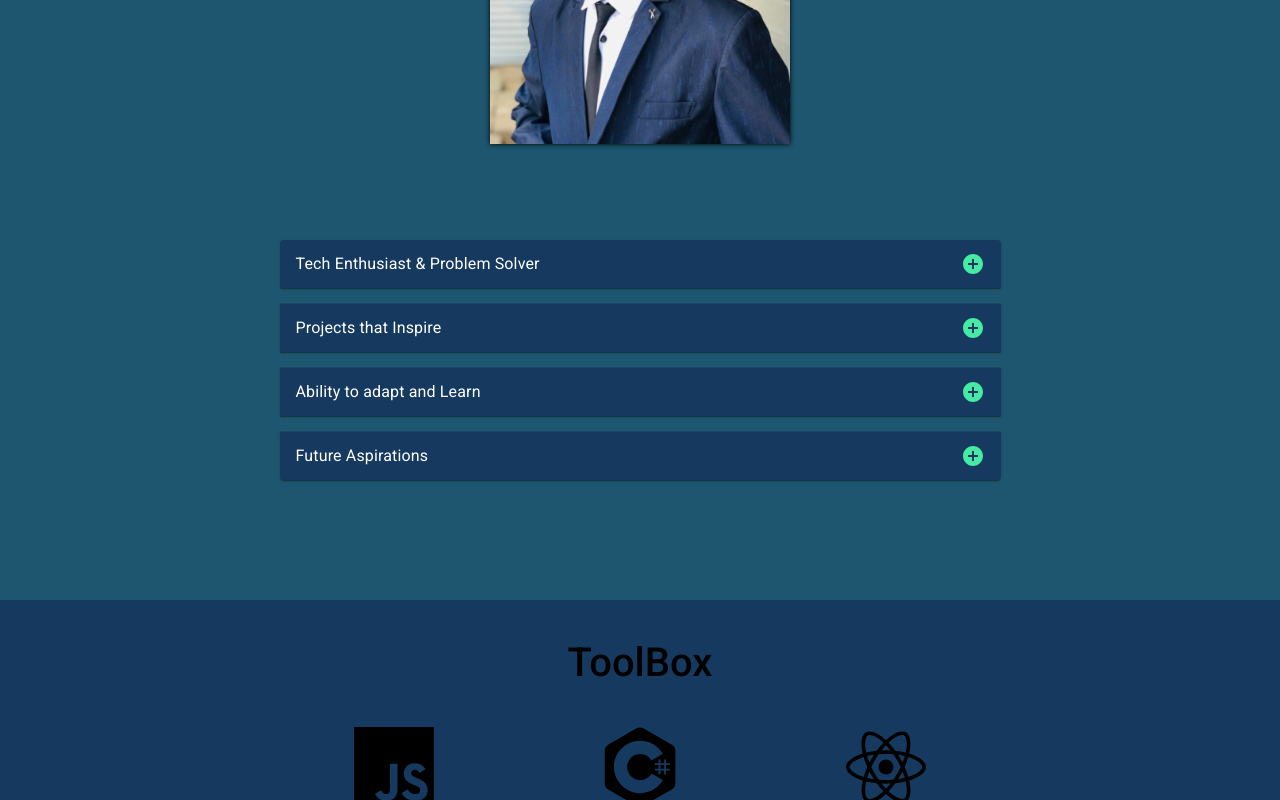
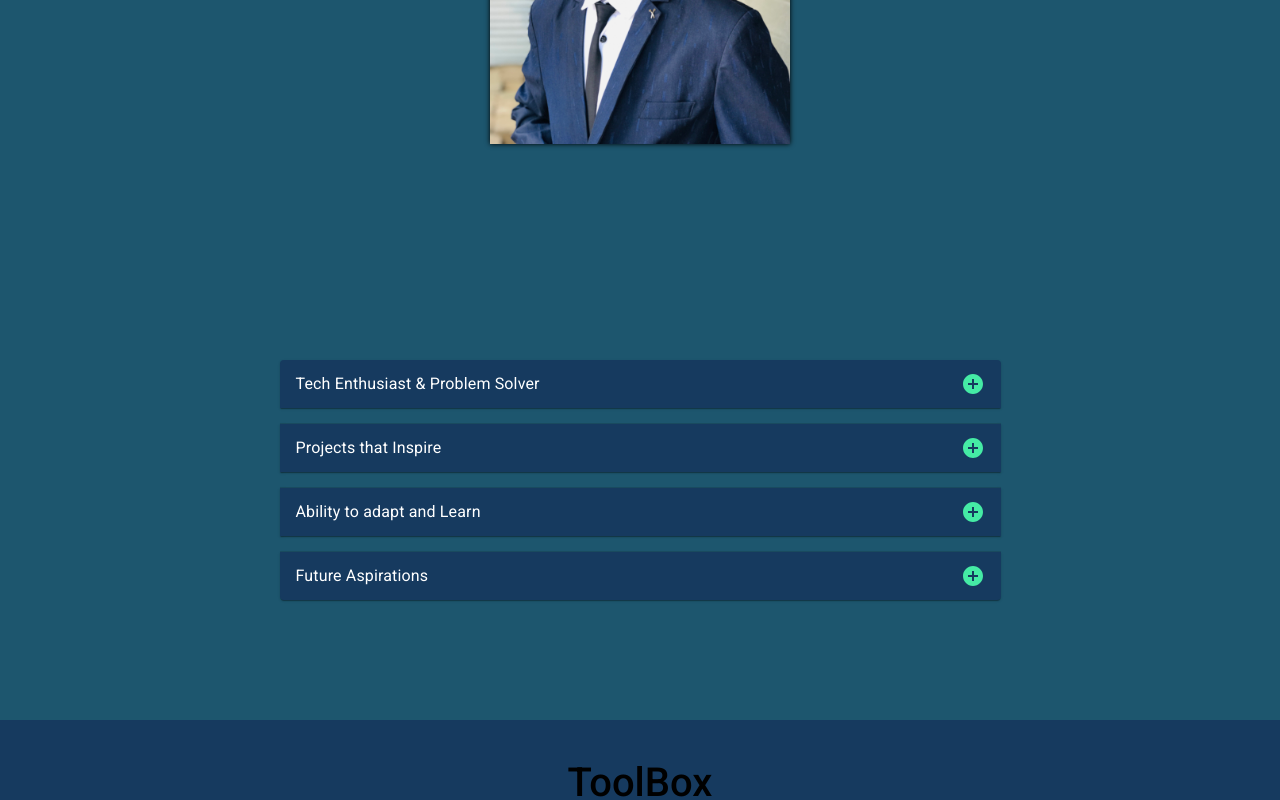
Before and after one commit to katlegomaphango/personal-website, a React (Vite) app: page / in a window 1280 px wide. Shown: the part 560-1360 px from the top of the page. Built offline with nearby package versions, Linux system fonts and the light colour scheme.

Commit message:
top margin

```diff
--- a/src/Components/Middle.jsx
+++ b/src/Components/Middle.jsx
@@ -12,7 +12,7 @@ const About = () => {
     }
 
     return (
-        <Container maxWidth="md" sx={{mb: 15}}>
+        <Container maxWidth="md" sx={{mb: 15, mt: 15}}>
             <Accordion
                 expanded={expand === 'panel1'}
                 onChange={handleChange('panel1')}
```
